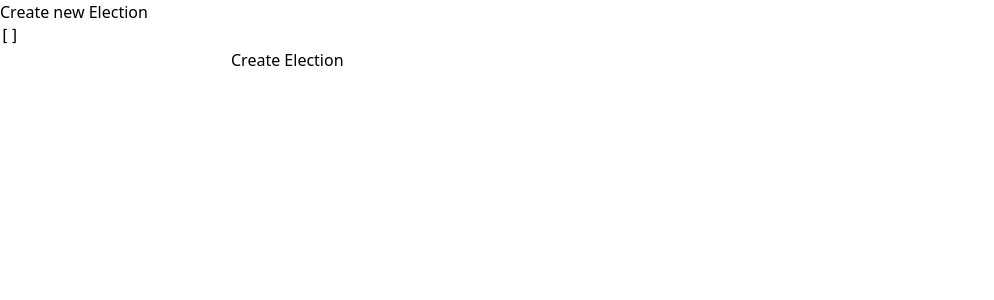
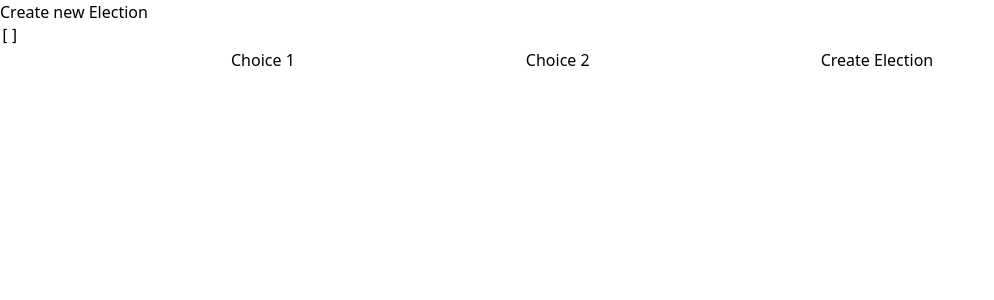
Before and after one commit to carolinnemelo/voting-app, a Next.js app: page /election in a window 1280 px wide. Shown: the top 300 px of the page, without its empty margins (0-994 px from the left). Built offline with nearby package versions, Linux system fonts and the light colour scheme; no server answers; the database is empty.

Commit message:
update create election action to get choices

```diff
--- a/src/app/election/page.tsx
+++ b/src/app/election/page.tsx
@@ -10,6 +10,10 @@ export default function Election() {
     <pre>{JSON.stringify(electionList, null, 2)}</pre>
       <form action={createElectionAction}>
         <input type="text" name="electionName" />
+        <label htmlFor="choice1">Choice 1</label>
+        <input type="text" name="choice1" id="choice1"/>
+        <label htmlFor="choice2">Choice 2</label>
+        <input type="text" name="choice2" id="choice2"/>
         <button type="submit">Create Election</button>
       </form>
     </>
--- a/src/features/election/actions.ts
+++ b/src/features/election/actions.ts
@@ -4,6 +4,8 @@ import { electionFeature } from "./instance";
 
 export async function createElectionAction(formData: FormData) {
   const electionName = formData.get("electionName") as string;
+  const choice1 = formData.get("choice1") as string;
+  const choice2 = formData.get("choice1") as string;
   if (!electionName) {
     return;
   }
```
Also changed, not shown: src/app/election/new-representative/page.tsx (+4 -4 lines).
